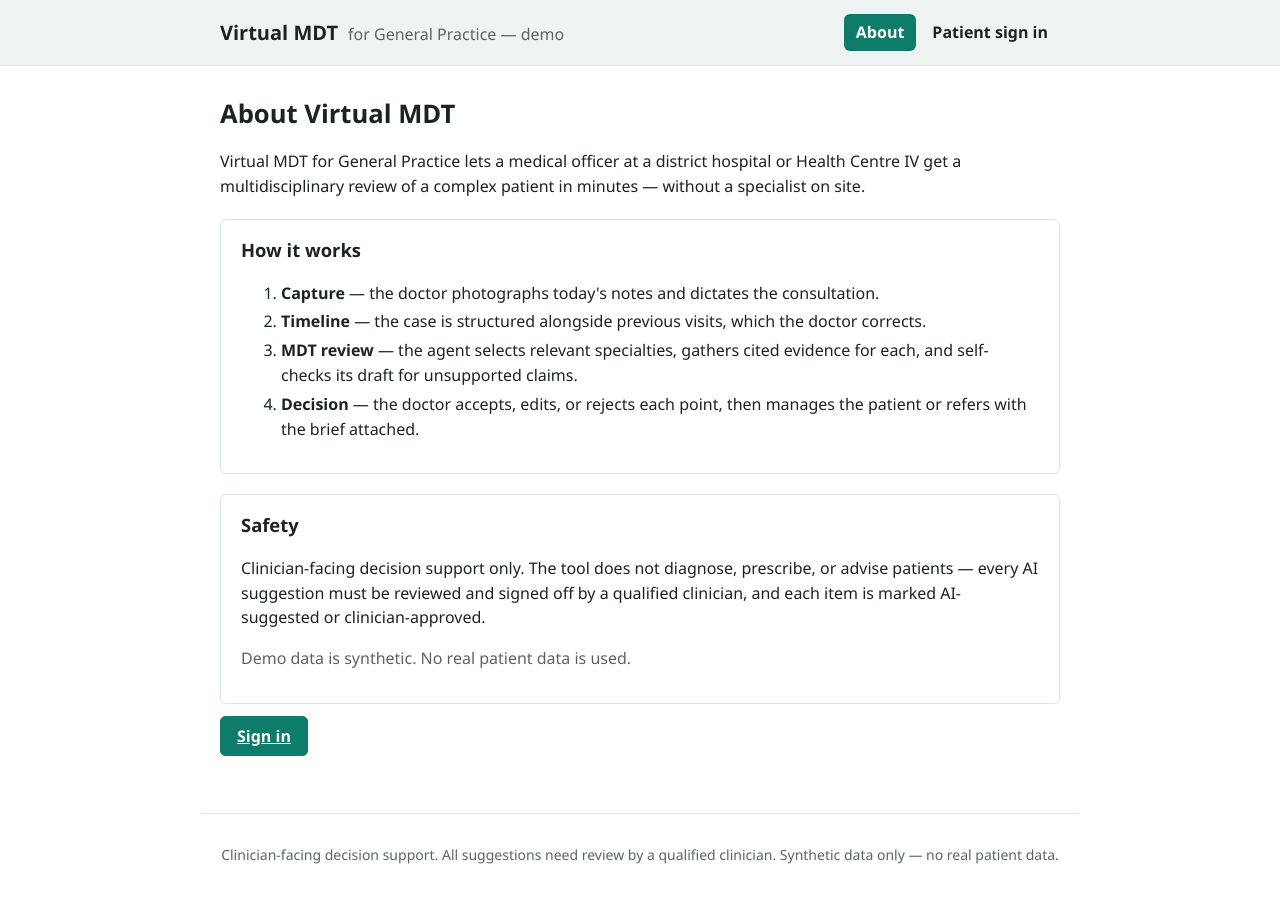
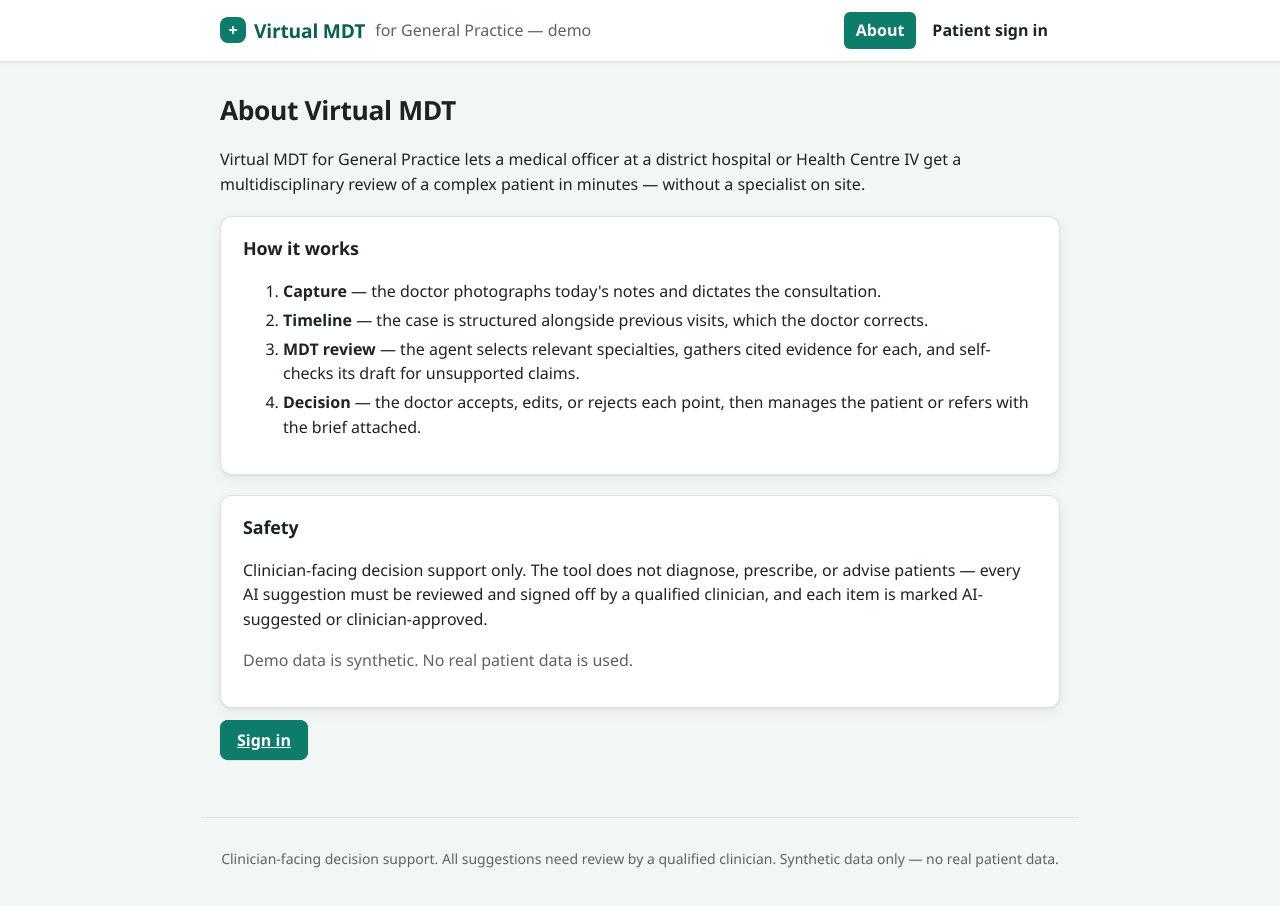
Before and after one commit to HK-Teachnologies/Virtual-MDT-for-General-Practice-, a Next.js app in the folder frontend/: page /about in a window 1280 px wide. Shown: the top 906 px of the page. Built offline with nearby package versions, Linux system fonts and the light colour scheme; no server answers.

Commit message:
improve UI

```diff
--- a/frontend/app/globals.css
+++ b/frontend/app/globals.css
@@ -5,6 +5,12 @@
   --muted: #5b6560;
   --line: #dde4e1;
   --wash: #eef4f2;
+  --surface: #f2f6f5;
+  --card: #ffffff;
+  --card-shadow: 0 1px 2px rgba(16, 42, 38, 0.06), 0 4px 14px rgba(16, 42, 38, 0.06);
+  --sidebar: #0c3f37;
+  --sidebar-ink: #e9f2f0;
+  --sidebar-muted: #a9c4bd;
   --warn: #9a6a00;
   --danger: #b3372f;
   color-scheme: light;
@@ -18,8 +24,9 @@ body {
   margin: 0;
   font-family: "Segoe UI", system-ui, -apple-system, sans-serif;
   color: var(--ink);
-  background: #fff;
+  background: var(--surface);
   line-height: 1.55;
+  -webkit-font-smoothing: antialiased;
 }
 
 .container {
@@ -30,15 +37,38 @@ body {
 
 .site-header {
   border-bottom: 1px solid var(--line);
-  background: var(--wash);
-  padding: 14px 0;
+  background: var(--card);
+  box-shadow: 0 1px 3px rgba(16, 42, 38, 0.06);
+  padding: 12px 0;
   margin-bottom: 28px;
+  position: sticky;
+  top: 0;
+  z-index: 20;
 }
 
 .brand {
+  font-weight: 800;
+  font-size: 1.2rem;
+  margin-right: 10px;
+  letter-spacing: -0.01em;
+  color: var(--accent-dark);
+  display: inline-flex;
+  align-items: center;
+  gap: 8px;
+}
+
+.brand-mark {
+  display: inline-flex;
+  align-items: center;
+  justify-content: center;
+  width: 26px;
+  height: 26px;
+  border-radius: 8px;
+  background: var(--accent);
+  color: #fff;
+  font-size: 1.05rem;
   font-weight: 700;
-  font-size: 1.25rem;
-  margin-right: 10px;
+  line-height: 1;
 }
 
 .muted {
@@ -54,13 +84,17 @@ body {
 }
 
 h1 {
-  font-size: 1.6rem;
-  margin: 0 0 8px;
+  font-size: 1.65rem;
+  margin: 0 0 6px;
+  letter-spacing: -0.015em;
+  font-weight: 800;
 }
 
 h2 {
-  font-size: 1.15rem;
-  margin: 0 0 4px;
+  font-size: 1.12rem;
+  margin: 0 0 6px;
+  letter-spacing: -0.005em;
+  font-weight: 750;
 }
 
 h3 {
@@ -82,10 +116,12 @@ a {
 .card {
   display: block;
   border: 1px solid var(--line);
-  border-radius: 6px;
-  padding: 16px;
+  border-radius: 10px;
+  padding: 16px 18px;
   text-decoration: none;
   color: inherit;
+  background: var(--card);
+  box-shadow: var(--card-shadow);
 }
 
 .card:hover {
@@ -96,11 +132,14 @@ a {
   margin: 4px 0;
 }
 
-section.panel {
+section.panel,
+a.panel {
   border: 1px solid var(--line);
-  border-radius: 6px;
-  padding: 16px 20px;
+  border-radius: 12px;
+  padding: 18px 22px;
   margin: 20px 0;
+  background: var(--card);
+  box-shadow: var(--card-shadow);
 }
 
 .timeline {
@@ -132,9 +171,11 @@ section.panel {
 
 .visit-card {
   border: 1px solid var(--line);
-  border-radius: 6px;
+  border-radius: 12px;
   padding: 16px 20px;
   margin: 14px 0;
+  background: var(--card);
+  box-shadow: var(--card-shadow);
 }
 
 .visit-card h4 {
@@ -234,10 +275,18 @@ input[type="password"],
 input[type="text"],
 input[type="date"] {
   font: inherit;
-  padding: 8px 10px;
+  padding: 9px 12px;
   border: 1px solid var(--line);
-  border-radius: 6px;
+  border-radius: 8px;
   width: 100%;
+  background: #fbfdfc;
+  color: var(--ink);
+}
+
+textarea:focus,
+select:focus,
+input:focus {
+  border-color: var(--accent);
 }
 
 .auth-form {
@@ -248,8 +297,10 @@ input[type="date"] {
   display: grid;
   grid-template-columns: minmax(300px, 400px) 1fr;
   border: 1px solid var(--line);
-  border-radius: 8px;
+  border-radius: 12px;
   overflow: hidden;
+  background: var(--card);
+  box-shadow: var(--card-shadow);
 }
 
 .login-form {
@@ -342,27 +393,32 @@ input[type="date"] {
 }
 
 .sidebar {
-  width: 232px;
+  width: 236px;
   flex-shrink: 0;
-  background: var(--wash);
-  border-right: 1px solid var(--line);
-  padding: 20px 14px;
+  background: var(--sidebar);
+  color: var(--sidebar-ink);
+  padding: 22px 14px;
   display: flex;
   flex-direction: column;
-  gap: 6px;
+  gap: 5px;
 }
 
 .side-label {
-  font-size: 0.8rem;
+  font-size: 0.72rem;
   font-weight: 700;
-  color: var(--muted);
-  margin: 12px 6px 2px;
+  letter-spacing: 0.08em;
+  text-transform: uppercase;
+  color: var(--sidebar-muted);
+  margin: 14px 10px 4px;
 }
 
 .side-note {
   font-size: 0.8rem;
-  margin: 4px 0 0;
-  padding: 0 6px;
+  margin: 6px 0 0;
+  padding: 8px 10px;
+  color: var(--sidebar-muted);
+  background: rgba(255, 255, 255, 0.06);
+  border-radius: 8px;
 }
 
 .side-label:first-child {
@@ -371,20 +427,20 @@ input[type="date"] {
 
 .side-link {
   display: block;
-  padding: 8px 10px;
-  border-radius: 6px;
+  padding: 9px 12px;
+  border-radius: 8px;
   text-decoration: none;
-  color: inherit;
+  color: var(--sidebar-ink);
+  font-weight: 600;
 }
 
 .side-link:hover {
-  background: #e2ebe9;
+  background: rgba(255, 255, 255, 0.1);
 }
 
 .side-link.active {
-  background: var(--accent);
-  color: #fff;
-  font-weight: 600;
+  background: #fff;
+  color: var(--accent-dark);
 }
 
 .shell-main {
@@ -409,13 +465,26 @@ input[type="date"] {
   width: 100%;
   border-collapse: collapse;
   margin-top: 12px;
+  background: var(--card);
 }
 
 .data-table th,
 .data-table td {
   text-align: left;
-  padding: 8px 10px;
+  padding: 10px 12px;
   border-bottom: 1px solid var(--line);
+}
+
+.data-table th {
+  background: var(--wash);
+  font-size: 0.78rem;
+  letter-spacing: 0.04em;
+  text-transform: uppercase;
+  color: var(--muted);
+}
+
+.data-table tr:last-child td {
+  border-bottom: none;
 }
 
 @media (max-width: 720px) {
@@ -450,13 +519,18 @@ textarea:focus {
 
 .btn {
   font: inherit;
-  font-weight: 600;
+  font-weight: 650;
   cursor: pointer;
-  border: 1px solid var(--accent-dark);
-  background: #fff;
+  border: 1px solid var(--line);
+  background: var(--card);
   color: var(--accent-dark);
-  border-radius: 6px;
+  border-radius: 8px;
   padding: 8px 16px;
+  box-shadow: 0 1px 2px rgba(16, 42, 38, 0.08);
+}
+
+.btn:hover {
+  border-color: var(--accent);
 }
 
 .btn-primary {
@@ -467,6 +541,18 @@ textarea:focus {
 
 .btn-primary:hover {
   background: var(--accent-dark);
+  border-color: var(--accent-dark);
+}
+
+.btn-danger {
+  background: var(--danger);
+  border-color: var(--danger);
+  color: #fff;
+}
+
+.btn-danger:hover {
+  border-color: var(--danger);
+  filter: brightness(0.94);
 }
 
 .btn:disabled {
@@ -492,9 +578,11 @@ textarea:focus {
 .brief-item {
   border: 1px solid var(--line);
   border-top-width: 4px;
-  border-radius: 6px;
-  padding: 14px 16px;
+  border-radius: 10px;
+  padding: 14px 18px;
   margin: 14px 0;
+  background: var(--card);
+  box-shadow: var(--card-shadow);
 }
 
 .status-suggested {
--- a/frontend/app/layout.tsx
+++ b/frontend/app/layout.tsx
@@ -29,7 +29,12 @@ export default function RootLayout({ children }: { children: ReactNode }) {
               <header className="site-header">
                 <div className="container">
                   <span>
-                    <span className="brand">Virtual MDT</span>
+                    <span className="brand">
+                      <span className="brand-mark" aria-hidden="true">
+                        +
+                      </span>
+                      Virtual MDT
+                    </span>
                     <span className="muted brand-sub">for General Practice — demo</span>
                   </span>
                   <TopNav />
```
